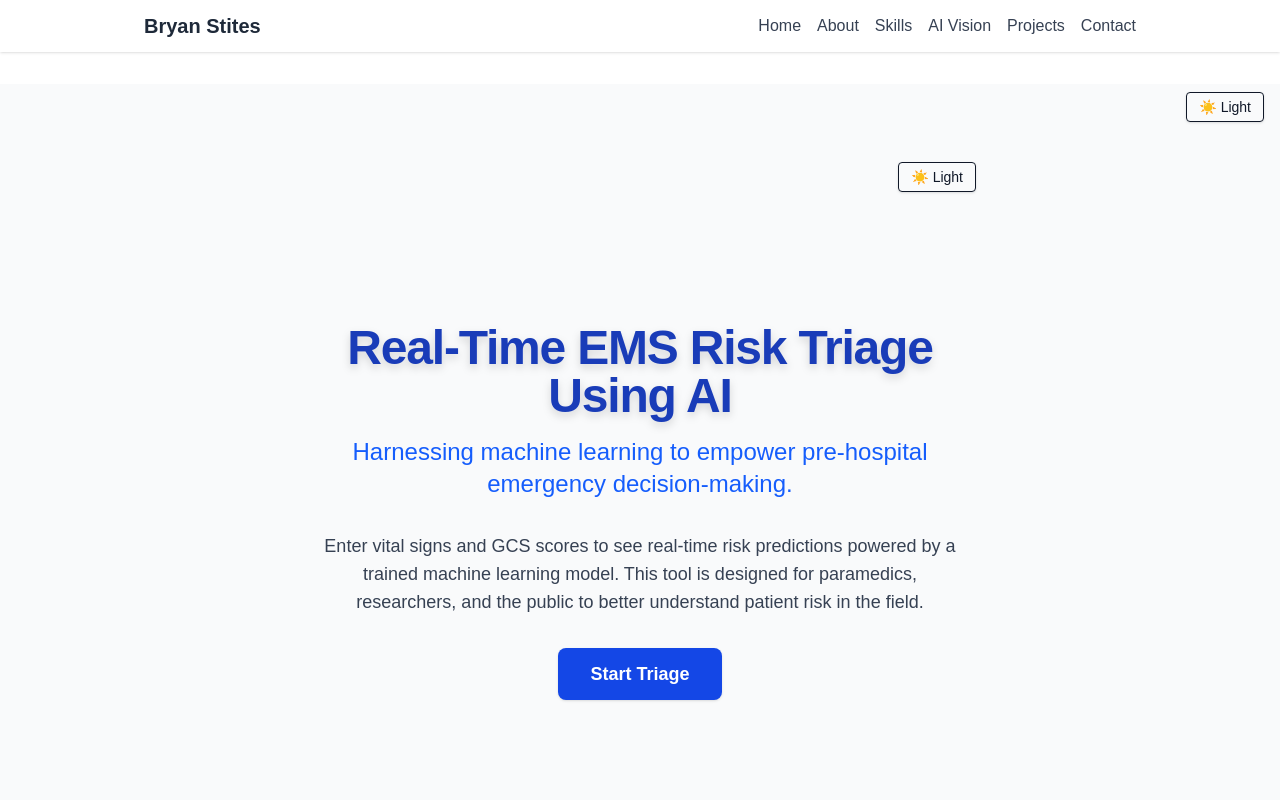
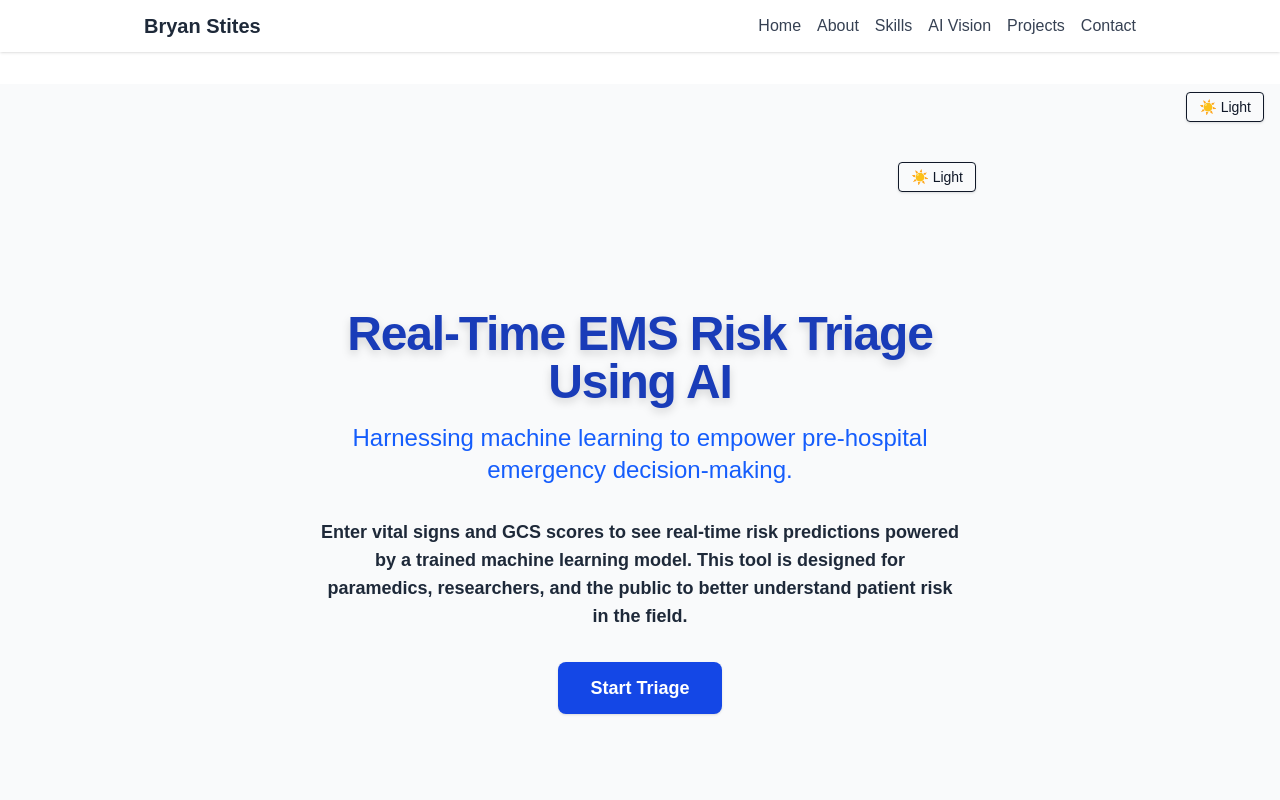
Before and after one commit to bkstites/vp-portfolio, a Next.js app: page /ems-ai in a window 1280 px wide. Shown: the top 800 px of the page. Built offline with nearby package versions, Linux system fonts and the light colour scheme.

Commit message:
Make EMS AI homepage paragraph text much darker for readability

```diff
--- a/src/app/ems-ai/page.tsx
+++ b/src/app/ems-ai/page.tsx
@@ -7,7 +7,7 @@ export default function EMSHomePage() {
       <section className="w-full max-w-2xl mx-auto text-center py-12 px-4">
         <h1 className="text-4xl sm:text-5xl font-extrabold text-blue-800 mb-4 drop-shadow-lg tracking-tight">Real-Time EMS Risk Triage Using AI</h1>
         <h2 className="text-xl sm:text-2xl text-blue-600 mb-8 font-medium">Harnessing machine learning to empower pre-hospital emergency decision-making.</h2>
-        <p className="mb-8 text-lg text-gray-700 dark:text-gray-200">
+        <p className="mb-8 text-lg text-gray-800 dark:text-gray-100 font-semibold">
           Enter vital signs and GCS scores to see real-time risk predictions powered by a trained machine learning model. This tool is designed for paramedics, researchers, and the public to better understand patient risk in the field.
         </p>
         <Link href="/ems-ai/triage" className="inline-block bg-blue-700 text-white px-8 py-3 rounded-lg font-bold text-lg shadow hover:bg-blue-800 transition">Start Triage</Link>
```
